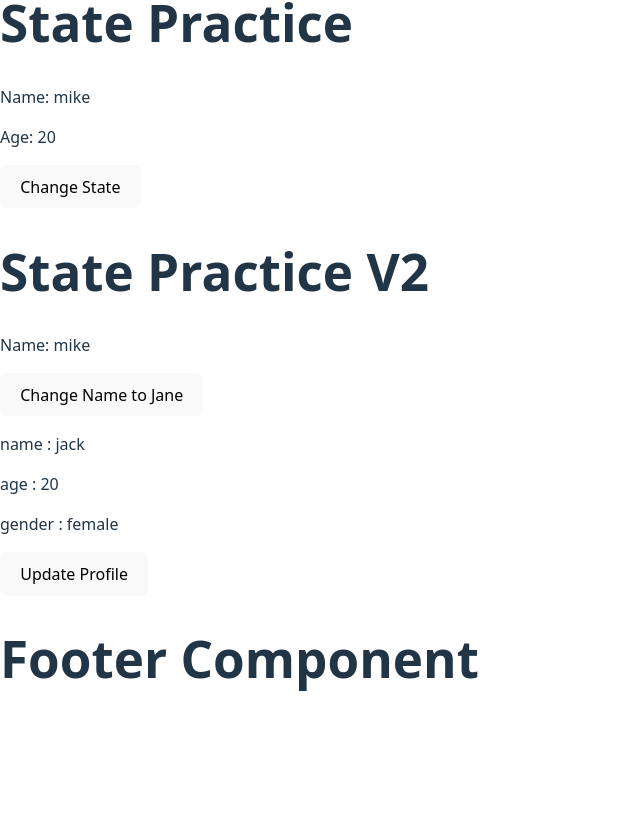
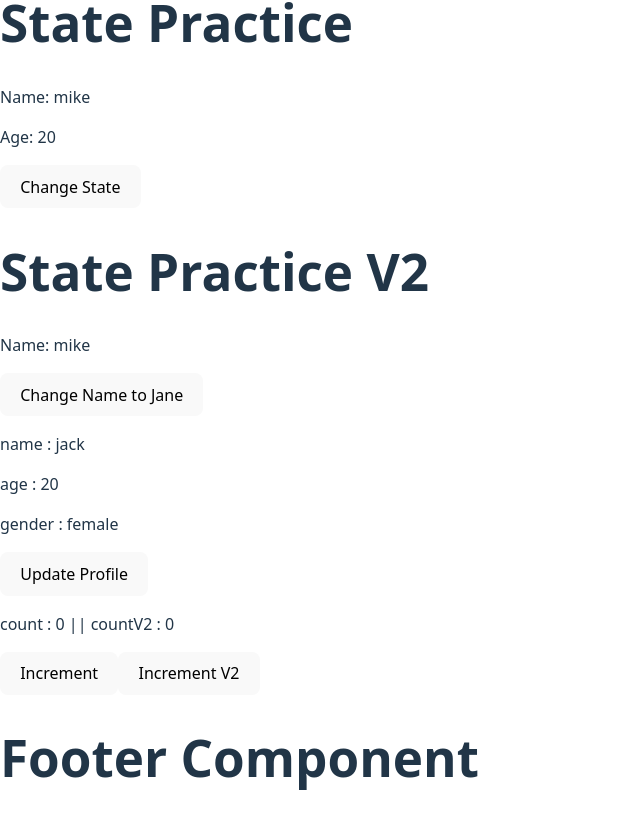
Before and after one commit to nana1243/react-typescript, a React (Vite) app: page / in a window 1280 px wide. Shown: the part 1621-2441 px from the top of the page, without its empty margins (0-640 px from the left). Before the commit the page ends 2341 px from the top, so only its background shows below. Built offline with nearby package versions, Linux system fonts and the light colour scheme.

Commit message:
fea)[6/24] 상태업데이트 방법(함수형, 직접 업데이트 방식)

```diff
--- a/src/components/Main.tsx
+++ b/src/components/Main.tsx
@@ -12,6 +12,7 @@ import ButtonV3 from "./UI/ButtonV3";
 import StatePractice from "./StatePractice/StatePractice";
 import StatePracticeV2 from "./StatePractice/StatePracticeV2";
 import Profile from "./StatePractice/Profile";
+import Count from "./StatePractice/Count";
 
 function Main(props) {
     const referenceArray = [1,2,3,4];
@@ -73,6 +74,7 @@ function Main(props) {
             <StatePractice/>
             <StatePracticeV2/>
             <Profile/>
+            <Count/>
         </>
     );
 }
--- /dev/null
+++ b/src/components/StatePractice/Count.tsx
@@ -0,0 +1,31 @@
+import React, {useState} from 'react';
+
+function Count() {
+    const [count, setCount] = useState<number>(0);
+    const [countV2, setCountV2] = useState<number>(0);
+
+
+    const handleIncrementV2 = () => {
+        // batch와 클로저로 인해 항상 1씩 증가 한다.
+        setCountV2(countV2 + 1); // 0 + 1
+        setCountV2(countV2 + 1); // 0 + 1
+        setCountV2(countV2 + 1); // 0 + 1
+    }
+
+    const handleIncrement = () => {
+        setCount(prevCount => prevCount + 1);
+        setCount(prevCount => prevCount + 1);
+        setCount(prevCount => prevCount + 1);
+    };
+
+
+    return (
+        <>
+            <p>count : {count} || countV2 : {countV2}</p>
+            <button onClick={handleIncrement}>Increment</button>
+            <button onClick={handleIncrementV2}>Increment V2</button>
+        </>
+    );
+}
+
+export default Count;
```
